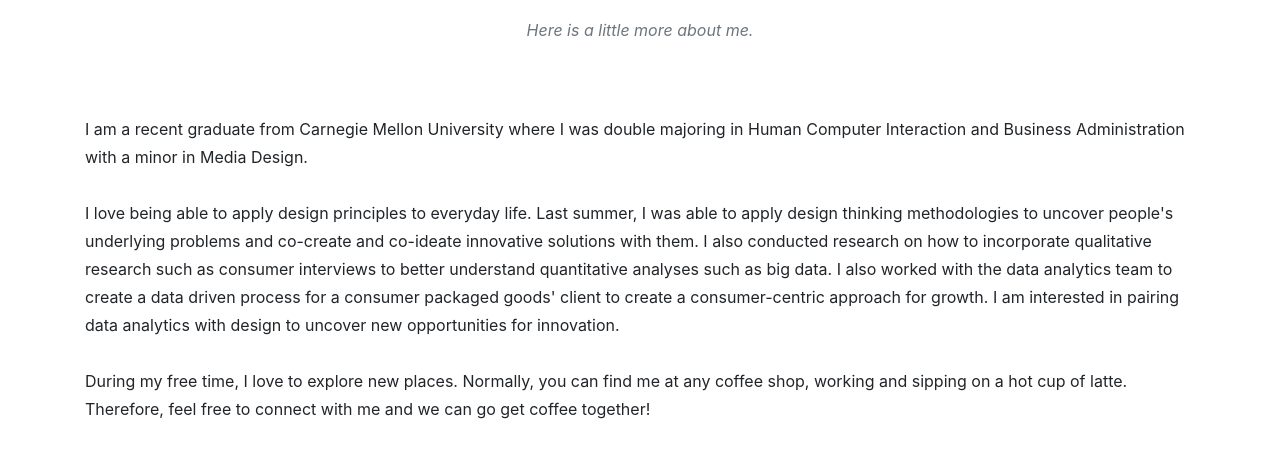
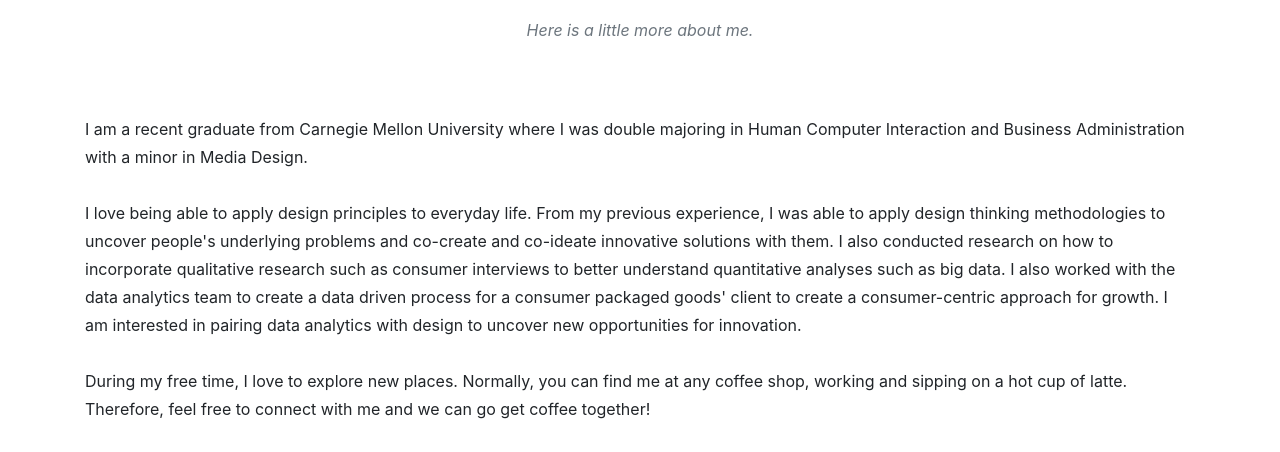
Before and after one commit to stephanietruong/Final_PUI_Project, a website with bundled scripts: page home.html in a window 1280 px wide. Shown: the part 1082-1534 px from the top of the page. Built offline with nearby package versions, Linux system fonts and the light colour scheme; a script that the page names is missing; a web font is replaced by a local one.

Commit message:
Update home.html

```diff
--- a/home.html
+++ b/home.html
@@ -95,7 +95,7 @@
             <p>
                 I am a recent graduate from Carnegie Mellon University where I was double majoring in Human Computer Interaction and Business Administration with a minor in Media Design.
                 <br><br>
-                I love being able to apply design principles to everyday life. Last summer, I was able to apply design thinking methodologies to uncover people's underlying problems and co-create and co-ideate innovative solutions with them. I also conducted research on how to incorporate qualitative research such as consumer interviews to better understand quantitative analyses such as big data. I also worked with the data analytics team to create a data driven process for a consumer packaged goods' client to create a consumer-centric approach for growth. I am interested in pairing data analytics with design to uncover new opportunities for innovation.
+                I love being able to apply design principles to everyday life. From my previous experience, I was able to apply design thinking methodologies to uncover people's underlying problems and co-create and co-ideate innovative solutions with them. I also conducted research on how to incorporate qualitative research such as consumer interviews to better understand quantitative analyses such as big data. I also worked with the data analytics team to create a data driven process for a consumer packaged goods' client to create a consumer-centric approach for growth. I am interested in pairing data analytics with design to uncover new opportunities for innovation.
                 <br><br>
                 During my free time, I love to explore new places. Normally, you can find me at any coffee shop, working and sipping on a hot cup of latte. Therefore, feel free to connect with me and we can go get coffee together!
                 <br><br>
```
